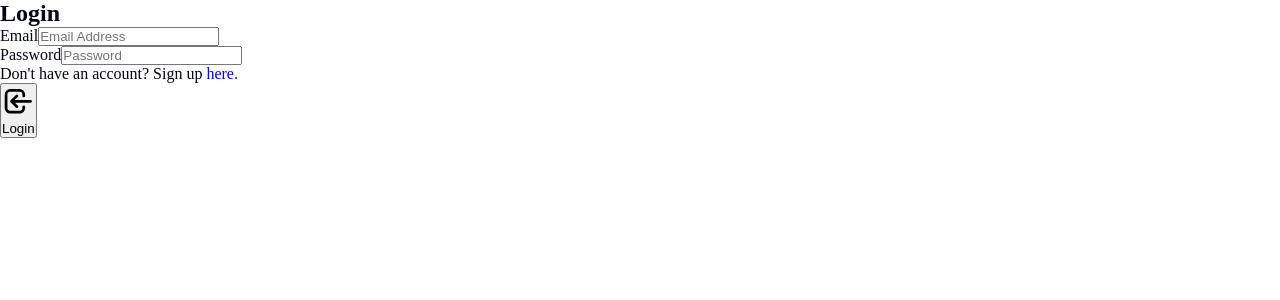
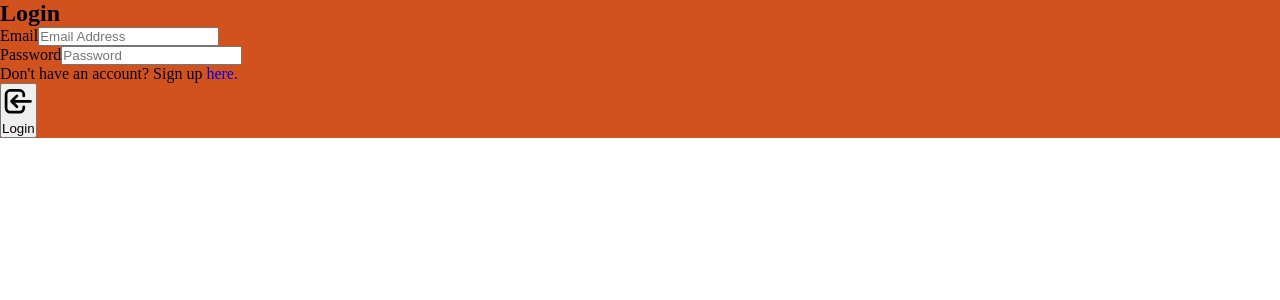
Before and after one commit to danielxgoldin/Hook-em-Up, a React (Create React App) app in the folder hook-em-up/: page /Login in a window 1280 px wide. Shown: the top 300 px of the page. Built offline with nearby package versions, Linux system fonts and the light colour scheme.

Commit message:
start styling

```diff
--- a/hook-em-up/src/Assets/css/login.css
+++ b/hook-em-up/src/Assets/css/login.css
@@ -0,0 +1,10 @@
+.Container-group {
+    padding: 0;
+    margin: 0;
+    display: flex;
+    background-color: rgba(205, 64, 4, 0.90);
+}
+
+.form-group {
+
+}
--- a/hook-em-up/src/Pages/Auth/Login/index.js
+++ b/hook-em-up/src/Pages/Auth/Login/index.js
@@ -2,6 +2,7 @@ import { useState, useEffect, useRef } from 'react'
 import { Link, useNavigate } from 'react-router-dom'
 import { useAuth,AuthProvider } from '../../../Assets/js/Auth'
 import { LoginIcon } from '@heroicons/react/outline'
+import '../../../Assets/css/login.css';
 
 const Login = () => {
 const { currentUser, login, setCurrentUser, setIsSubmitting, loggedIn } = useAuth()
```
